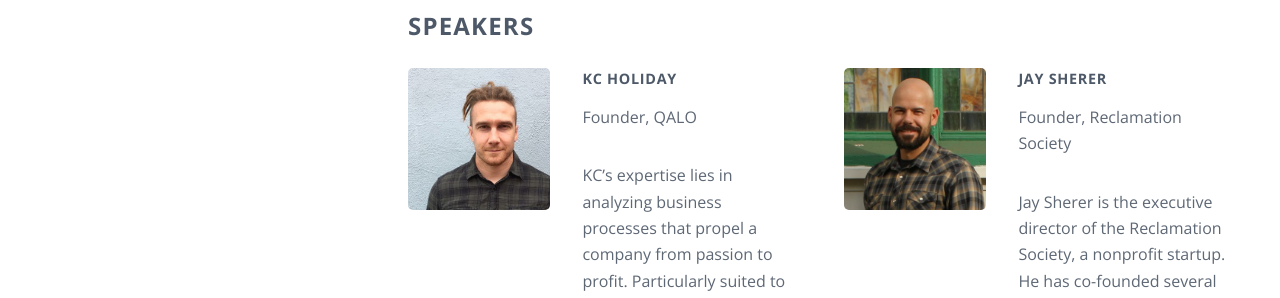
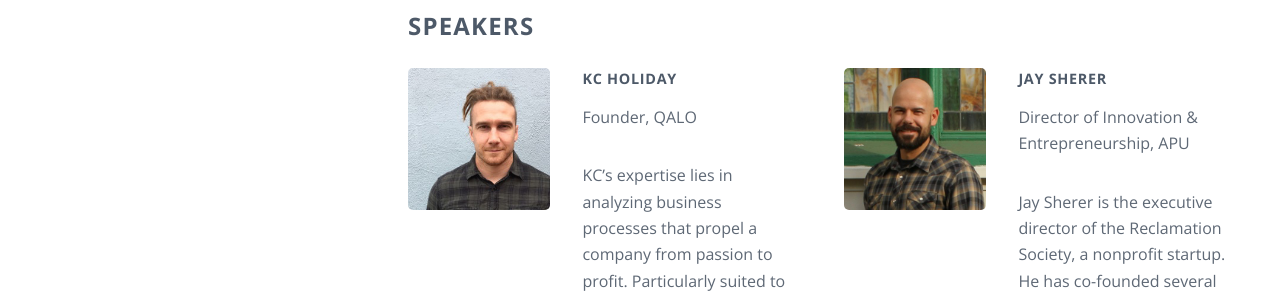
Before and after one commit to wayfareio/wayfarelabs.org, a Jekyll site: the page built from pilot.markdown, in a window 1280 px wide and 900 px high, scrolled down 2225 px. Shown: the part 154-452 px from the top of the window. Built offline with Jekyll 4.4.1, drawn with Linux system fonts in a browser that asks for light colours; comment, search, counter and statistics services are not loaded.

Commit message:
Updated Pilot

```diff
--- a/pilot.markdown
+++ b/pilot.markdown
@@ -50,8 +50,8 @@ speakers:
     creative writing and conversely, the crazy competitiveness of Crossfit.
   image: "/uploads/pilot-kc.jpg"
 - name: Jay Sherer
-  company: Reclamation Society
-  title: Founder
+  company: APU
+  title: Director of Innovation & Entrepreneurship
   bio_text: Jay Sherer is the executive director of the Reclamation Society, a nonprofit
     startup. He has co-founded several companies, including Hello Agent, which produced
     a predictive analytics app for real estate agents. Before starting the Reclamation
```
